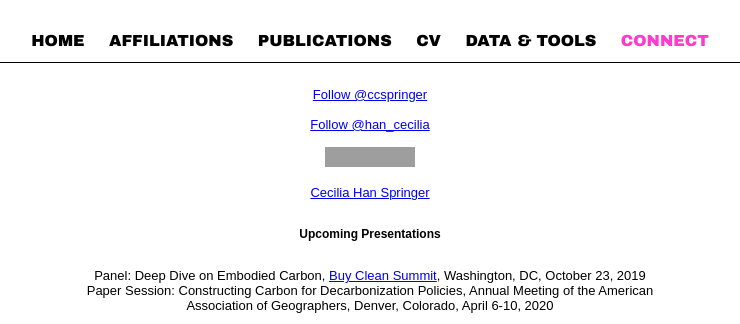
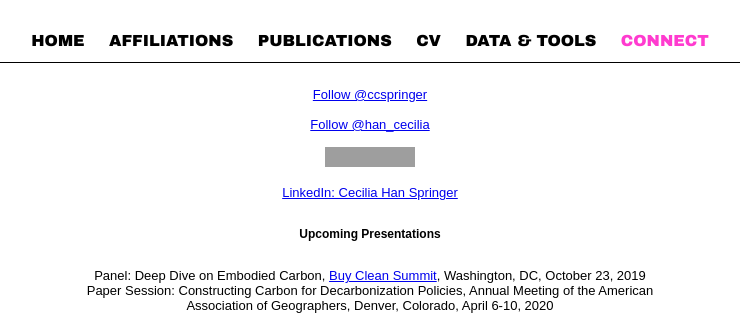
Before and after one commit to ccspringer/ccspringer.github.io, a Jekyll site: the page built from Connect/index.html, in a window 1280 px wide, cut to the strip 0-324 px from the top of the page. Shown: the whole strip, without its empty margins (270-1010 px from the left). Built offline with Jekyll 4.4.1, drawn with Linux system fonts in a browser that asks for light colours; comment, search, counter and statistics services are not loaded; grey boxes are pictures that could not be loaded.

Commit message:
fix LinkedIn

```diff
--- a/Connect/index.html
+++ b/Connect/index.html
@@ -12,7 +12,7 @@
 <p><br></p>
 <a title="Follow me on ResearchGate" href="https://www.researchgate.net/profile/Cecilia_Springer?cp=shp"><img src="https://www.researchgate.net/images/public/profile_share_badge.png" alt="Follow me on ResearchGate" /></a>
 <p><br></p>
-<div class="LI-profile-badge"  data-version="v1" data-size="medium" data-locale="en_US" data-type="horizontal" data-theme="light" data-vanity="cecilia-han-springer-52008322"><a class="LI-simple-link" href='https://www.linkedin.com/in/cecilia-han-springer-52008322/?trk=profile-badge'>Cecilia Han Springer</a></div>
+<div class="LI-profile-badge"  data-version="v1" data-size="medium" data-locale="en_US" data-type="horizontal" data-theme="light" data-vanity="cecilia-han-springer-52008322"><a class="LI-simple-link" href='https://www.linkedin.com/in/cecilia-han-springer-52008322/?trk=profile-badge'>LinkedIn: Cecilia Han Springer</a></div>
 
 <p><br></p>
   <h3>Upcoming Presentations</h3>
```
